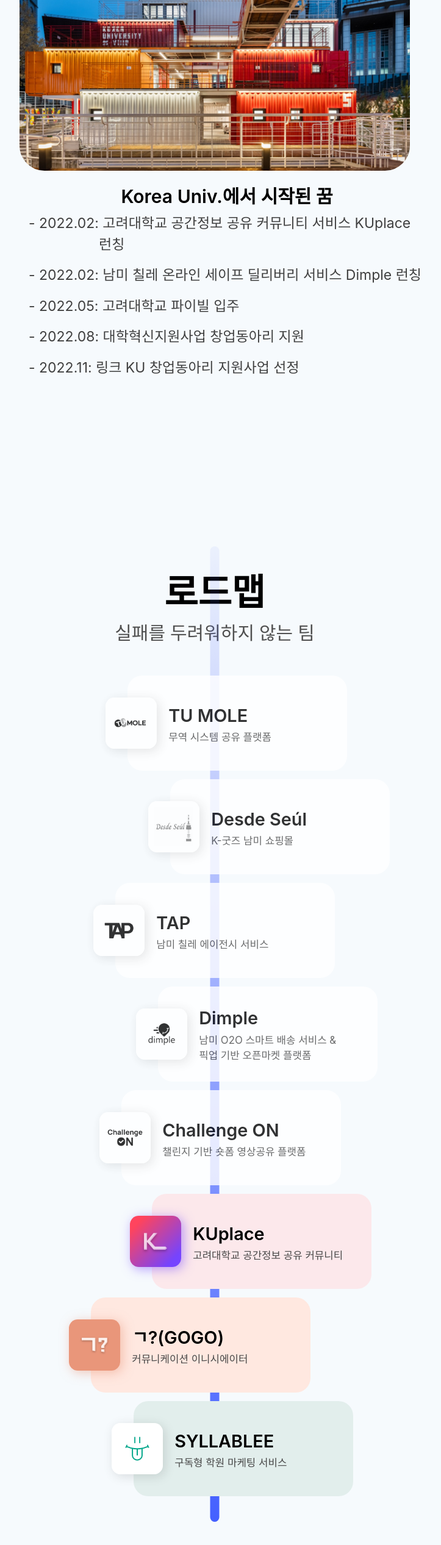
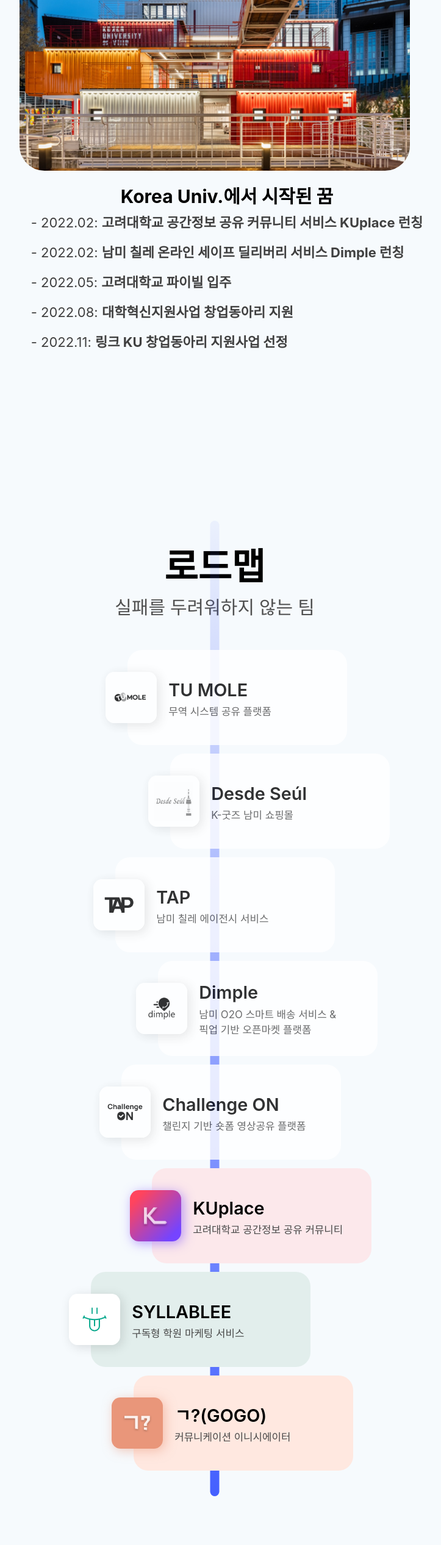
Before and after one commit to ludus-labs/official_homepage, a React (Create React App) app: page / in a window 1280 px wide. Shown: the part 2037-4571 px from the top of the page at 61% size, without its empty margins (288-1011 px from the left). Built offline with nearby package versions, Linux system fonts and the light colour scheme.

Commit message:
edit roadmap order

```diff
--- a/src/pages/Home.js
+++ b/src/pages/Home.js
@@ -256,21 +256,21 @@
                 <DreamTitle>Korea Univ.에서 시작된 꿈</DreamTitle>
                 <DreamDescriptionContainer>
                   <DreamDescription>
-                    - 2022.02: 고려대학교 공간정보 공유 커뮤니티 서비스 KUplace
-                    런칭
+                    - 2022.02:{" "}
+                    <b>고려대학교 공간정보 공유 커뮤니티 서비스 KUplace 런칭</b>
                   </DreamDescription>
                   <DreamDescription>
-                    - 2022.02: 남미 칠레 온라인 세이프 딜리버리 서비스 Dimple
-                    런칭
+                    - 2022.02:{" "}
+                    <b>남미 칠레 온라인 세이프 딜리버리 서비스 Dimple 런칭</b>
                   </DreamDescription>
                   <DreamDescription>
-                    - 2022.05: 고려대학교 파이빌 입주
+                    - 2022.05: <b>고려대학교 파이빌 입주</b>
                   </DreamDescription>
                   <DreamDescription>
-                    - 2022.08: 대학혁신지원사업 창업동아리 지원
+                    - 2022.08: <b>대학혁신지원사업 창업동아리 지원</b>
                   </DreamDescription>
                   <DreamDescription>
-                    - 2022.11: 링크 KU 창업동아리 지원사업 선정
+                    - 2022.11: <b>링크 KU 창업동아리 지원사업 선정</b>
                   </DreamDescription>
                 </DreamDescriptionContainer>
               </DreamTextContainer>
@@ -392,26 +392,6 @@
                 <ProductBoxLeftNewContainer
                   marginLeft={isMobile ? "0px" : "0px"}
                 >
-                  <ProductIconLeft src={gogo_icon} shadowColor="#e9967a80" />
-                  <PointerProductBoxLeft
-                    onClick={() => {
-                      navigate(`/gogo`);
-                    }}
-                    bgColor={"#FFE8E0"}
-                  >
-                    <ProductTextContainer>
-                      <ProductTitle>ㄱ?(GOGO)</ProductTitle>
-                      <ProductDescription>
-                        커뮤니케이션 이니시에이터
-                      </ProductDescription>
-                    </ProductTextContainer>
-                  </PointerProductBoxLeft>
-                </ProductBoxLeftNewContainer>
-              </animated.div>
-              <animated.div style={syllableeVisibleAnimation}>
-                <ProductBoxLeftNewContainer
-                  marginLeft={isMobile ? "20px" : "70px"}
-                >
                   <ProductIconLeft
                     src={syllablee_icon}
                     shadowColor="#00000020"
@@ -426,6 +406,26 @@
                       <ProductTitle>SYLLABLEE</ProductTitle>
                       <ProductDescription>
                         구독형 학원 마케팅 서비스
+                      </ProductDescription>
+                    </ProductTextContainer>
+                  </PointerProductBoxLeft>
+                </ProductBoxLeftNewContainer>
+              </animated.div>
+              <animated.div style={syllableeVisibleAnimation}>
+                <ProductBoxLeftNewContainer
+                  marginLeft={isMobile ? "20px" : "70px"}
+                >
+                  <ProductIconLeft src={gogo_icon} shadowColor="#e9967a80" />
+                  <PointerProductBoxLeft
+                    onClick={() => {
+                      navigate(`/gogo`);
+                    }}
+                    bgColor={"#FFE8E0"}
+                  >
+                    <ProductTextContainer>
+                      <ProductTitle>ㄱ?(GOGO)</ProductTitle>
+                      <ProductDescription>
+                        커뮤니케이션 이니시에이터
                       </ProductDescription>
                     </ProductTextContainer>
                   </PointerProductBoxLeft>
@@ -807,7 +807,7 @@
 `;
 const DreamTitle = styled.p`
   font-size: 30px;
-  font-weight: 600;
+  font-weight: 700;
   margin-top: 0px;
   margin-bottom: 4px;
   color: black;
@@ -826,15 +826,13 @@
   }
 `;
 const DreamDescription = styled.p`
-  width: 650px;
-  font-size: 23px;
+  font-size: 22px;
   font-weight: 400;
   color: #404040;
   text-align: left;
   padding-left: 5em;
   text-indent: -5em;
   @media screen and (max-width: 768px) {
-    width: 280px;
     font-size: 15px;
   }
 `;
```
